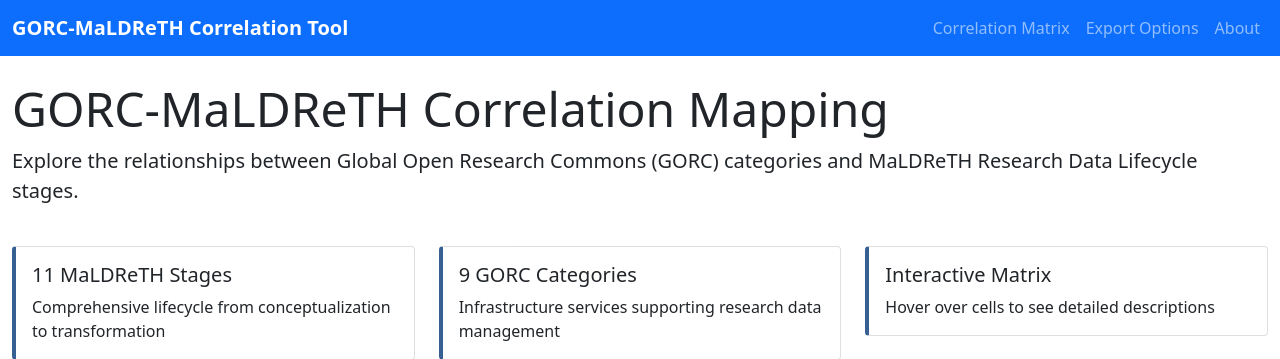
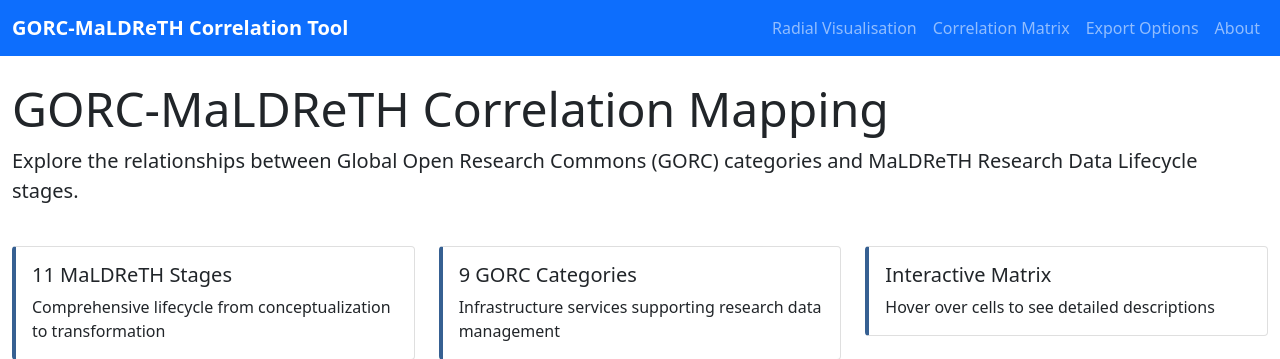
Before and after one commit to adammoore/mal-gorc-corr, a Flask app: page / in a window 1280 px wide. Shown: the top 359 px of the page. Run offline with Flask 3, Linux system fonts and the light colour scheme; some libraries are stand-ins or nearby versions.

Commit message:
minor tweak to add radial route to main menu

```diff
--- a/templates/index.html
+++ b/templates/index.html
@@ -121,6 +121,9 @@
             <div class="collapse navbar-collapse" id="navbarNav">
     <ul class="navbar-nav ms-auto">
         <li class="nav-item">
+            <a class="nav-link" href="/radial">Radial Visualisation</a>
+        </li>
+        <li class="nav-item">
             <a class="nav-link" href="#matrix">Correlation Matrix</a>
         </li>
         <li class="nav-item">
@@ -131,6 +134,7 @@
         </li>
     </ul>
 </div>
+
         </div>
     </nav>
 
```
Lines whose indentation alone changed are shown as unchanged.
